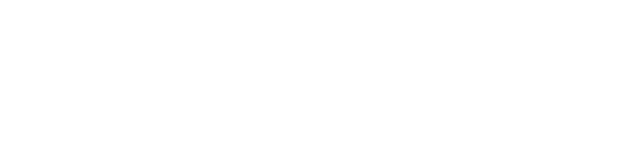
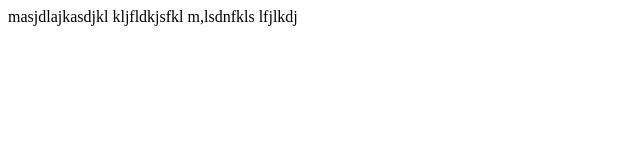
Before and after one commit to shaikhfaizanhassan/furniturewebsites2023, a plain HTML site: page index.html in a window 1280 px wide. Shown: the whole page, without its empty margins (0-640 px from the left). Drawn offline with Linux system fonts and the light colour scheme.

Commit message:
Update index.html

```diff
--- a/index.html
+++ b/index.html
@@ -7,6 +7,9 @@
     <title>Document</title>
 </head>
 <body>
-
+    masjdlajkasdjkl
+    kljfldkjsfkl
+    m,lsdnfkls
+    lfjlkdj
 </body>
 </html>
```
